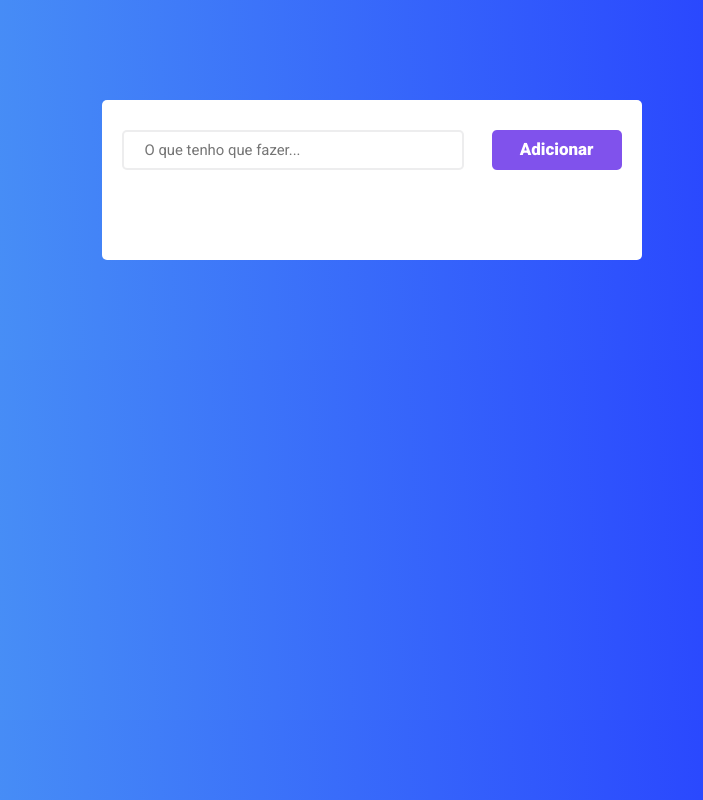
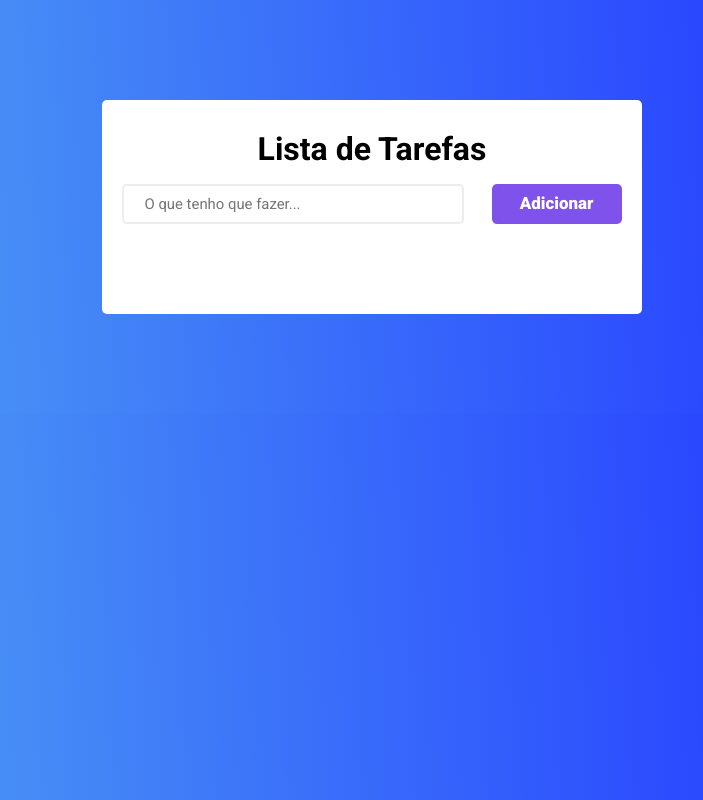
Before and after one commit to W-Carlos/ToDo-List, a plain HTML site: page index.html in a window 1280 px wide. Shown: the whole page, without its empty margins (268-971 px from the left). Drawn offline with Linux system fonts and the light colour scheme; some packages are replaced by stand-ins of ours; a script that the page names is missing.

Commit message:
update README.md

```diff
--- a/index.html
+++ b/index.html
@@ -15,7 +15,7 @@
 </head>
 <body>
     <div class="container">
-
+        <h1>Lista de Tarefas</h1>
         <input type="text" id="input-main" placeholder="O que tenho que fazer...">
         <button id="add-button">Adicionar</button>
 
--- a/style.css
+++ b/style.css
@@ -22,6 +22,11 @@ body {
     margin-right: auto;
     margin-bottom: 6.25rem;
     padding: 1.87rem 1.31rem;
+}
+
+h1 {
+    text-align: center;
+    margin-bottom: 1rem;
 }
 
 #input-main {
```
Also changed, not shown: 2 other files.
